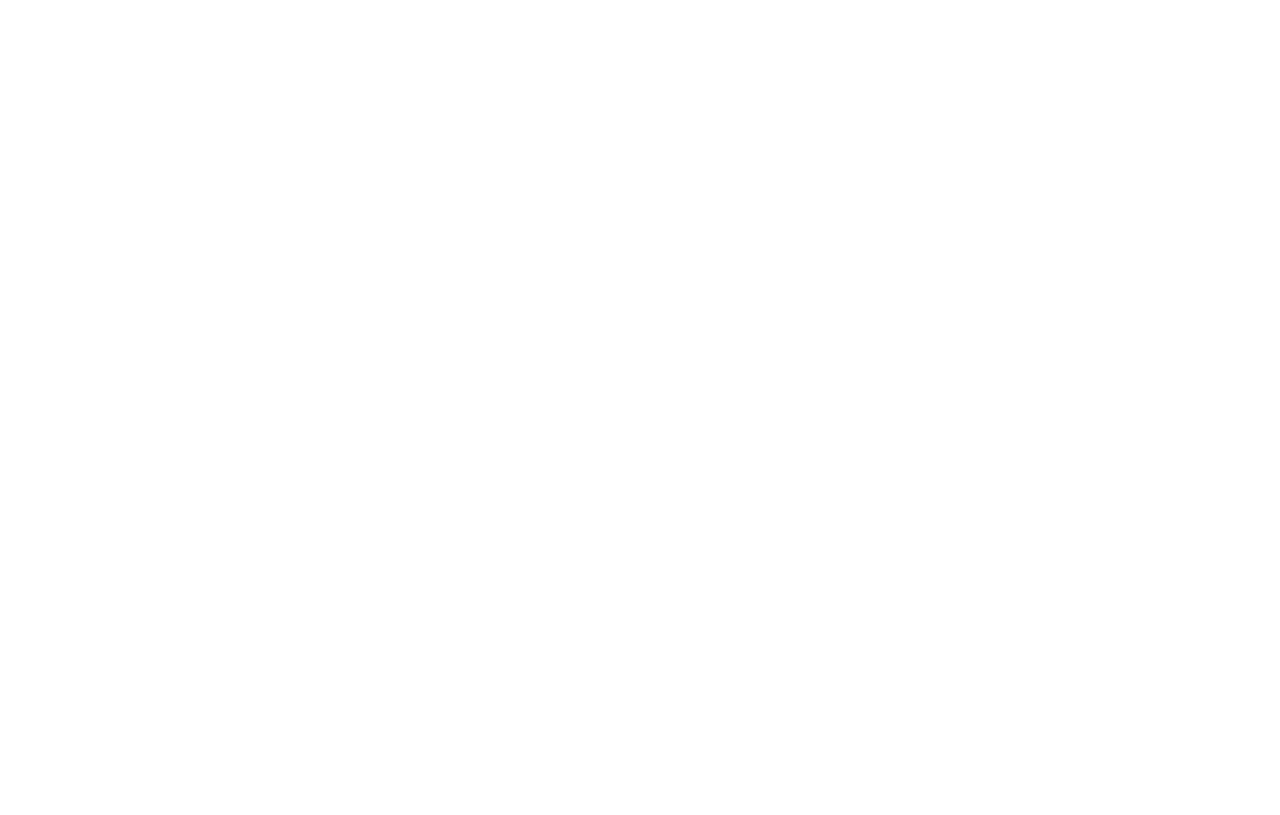
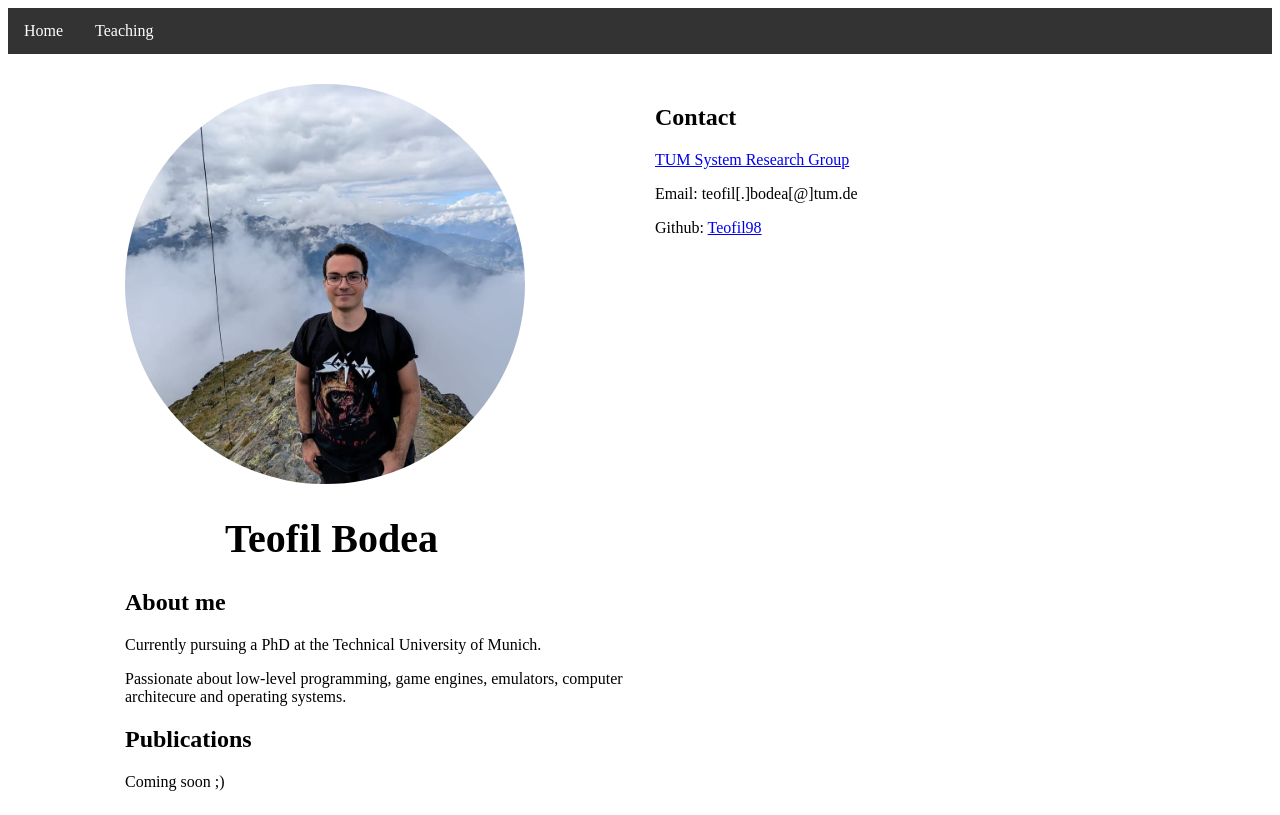
Before and after one commit to Teofil98/teofil98.github.io, a plain HTML site: page index.html in a window 1280 px wide. Drawn offline with Linux system fonts and the light colour scheme.

Commit message:
Basic website

```diff
--- a/index.html
+++ b/index.html
@@ -1,8 +1,47 @@
-<!DOCTYPE html>
+<!doctype html>
 <html>
 
-    <head>
-        <title> Hello cruel HTML world </title>
+<head>
+    <meta charset="utf-8">
+    <meta name="viewport" content="width=device-width">
+    <link href="styles/style.css" rel="stylesheet"/>
     </head>
+    <title> Teofil Bodea </title>
+
+<body>
+    <div class="row_wrapper">
+        <div class="box1">
+        <ul class="menu">
+            <li class="menu_item"> <a href="index.html">Home </a></li>
+            <li> <a href="teaching.html">Teaching</a> </li>
+        </ul>
+        </div>
+    </div>
+    <!-- <img src="images/under_construction.png" height="100" width=auto/> -->
+    <div class="wrapper">
+        <div class="box1">
+	        <img
+	        src="images/profile_pic.jpg"
+	        alt="Profile picture"
+	        width="400"
+	        height=auto
+	        />
+	        <h1> Teofil Bodea</h1>
+	        <h2> About me </h2>
+            <p> Currently pursuing a PhD at the Technical University of Munich.</p>
+            <p>Passionate about low-level programming, game engines, emulators, computer architecure and operating systems. </p>
+	        <h2> Publications </h2>
+	            <p> Coming soon ;) </p>
+        </div>
+
+        <div class="box3">
+            <h2> Contact </h2>
+            <p> <a href="https://dse.in.tum.de/">TUM System Research Group</a> </p>
+            <p> Email: teofil[.]bodea[@]tum.de </p>
+            <p> Github: <a href="https://github.com/Teofil98">Teofil98</a> </p>
+        </div>
+
+    </div>
+</body>
 
 </html>
--- /dev/null
+++ b/styles/style.css
@@ -0,0 +1,54 @@
+h1 {
+    font-size: 40px;
+    text-align: left;
+    margin-left: 100px
+}
+.menu {
+  list-style-type: none;
+  margin: 0;
+  padding: 0;
+  overflow: hidden;
+  background-color: #333;
+}
+
+li {
+  float: left;
+}
+
+li a {
+  display: block;
+  color: white;
+  text-align: center;
+  padding: 14px 16px;
+  text-decoration: none;
+}
+
+/* Change the link color to #111 (black) on hover */
+li a:hover {
+  background-color: #111;
+}
+
+img {
+    border-radius: 50%;
+}
+
+.wrapper {
+  display: grid;
+  grid-template-columns: 500px 500px;
+  gap: 30px;
+  justify-content: center;
+  padding: 30px 0px 0px 0px;
+}
+
+.wrapper2 {
+  display: grid;
+  grid-template-columns: 1000px;
+  gap: 30px;
+  justify-content: center;
+  padding: 30px 0px 0px 0px;
+}
+.row_wrapper {
+    display: grid;
+    grid-template-columns: 1fr;
+    gap: 30px;
+}
```
Also changed, not shown: teaching.html (added, +26 -0 lines), images/profile_pic.jpg (added), images/under_construction.png (added).
